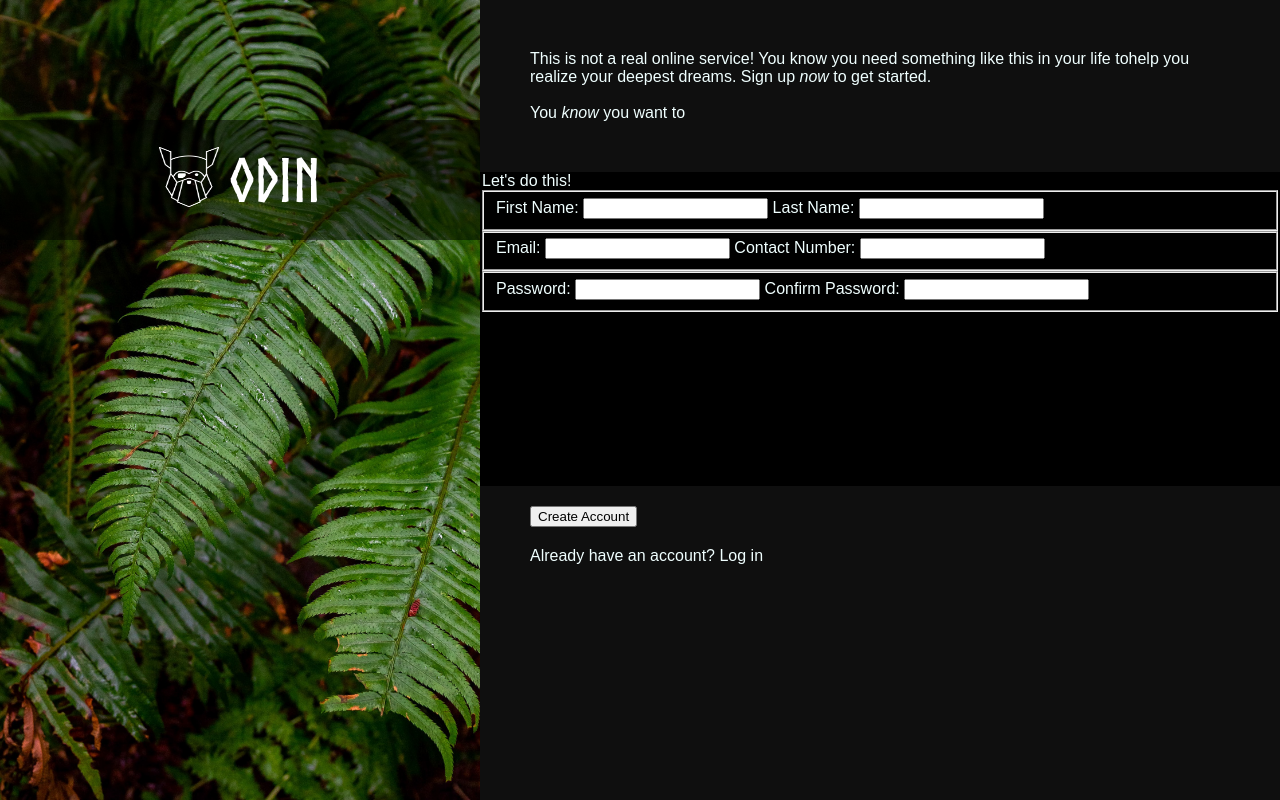
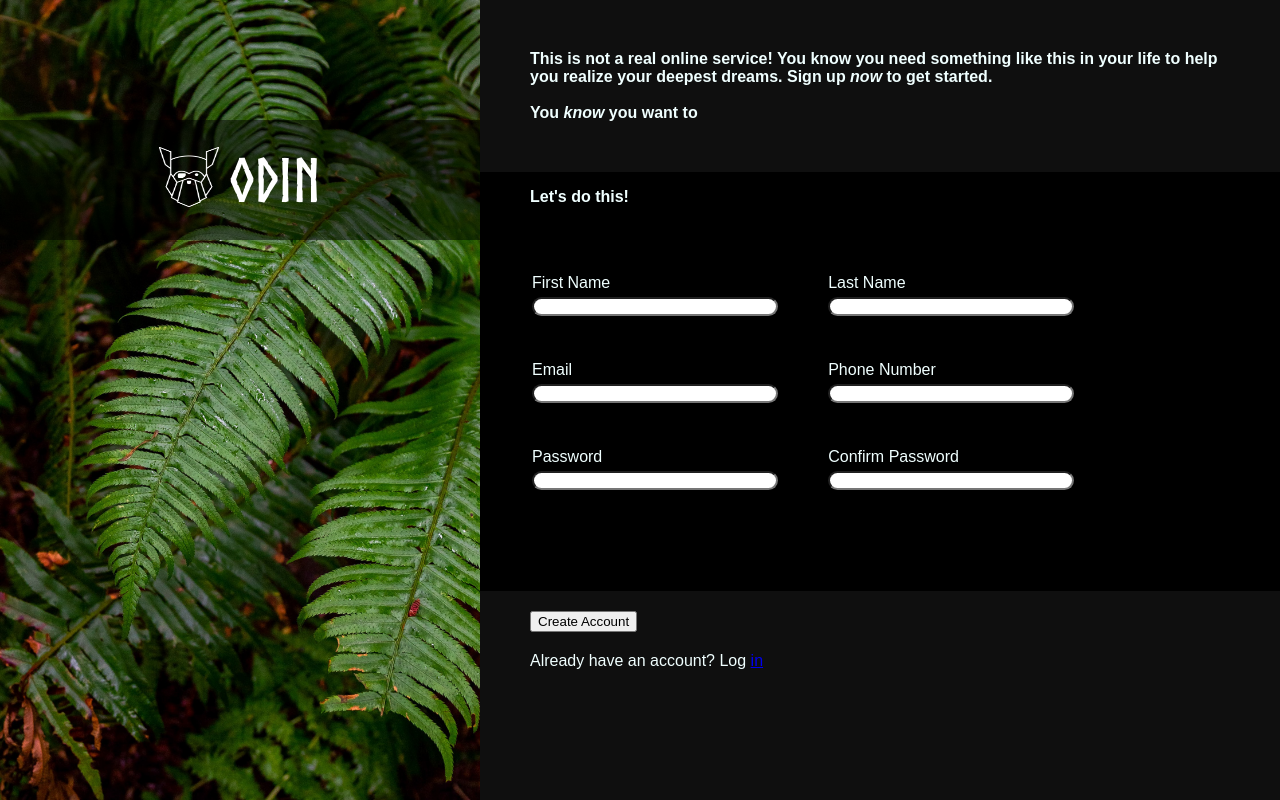
Before and after one commit to mhasyeef/Sign-Up-Form, a plain HTML site: page index.html in a window 1280 px wide. Drawn offline with Linux system fonts and the light colour scheme.

Commit message:
made changes to the style

```diff
--- a/index.html
+++ b/index.html
@@ -22,41 +22,50 @@
 
     <div class="sign-up">
       <div class="caption">
-        <p>This is not a real online service! You know you need something like this in your life tohelp you realize your deepest dreams. Sign up <i>now</i> to get started. </br></br>You <i>know</i> you want to</p>
+        <p>This is not a real online service! You know you need something like this in your life to help you realize your deepest dreams. Sign up <i>now</i> to get started. </br></br>You <i>know</i> you want to</p>
       </div>
 
       <div class="form">
-        <form action="" method="post">
-          <legend>Let's do this!</legend>
+        <form action="" method="post" id="form">
+          <p>Let's do this!</p></br>
           <fieldset>
-            <label for="first_name">First Name: </label>
-            <input type="text" id="first_name" name="first_name">
-
-            <label for="last_name">Last Name: </label>
-            <input type="text" id="last_name" name="last_name">
+            <div class="form-cell">
+                <label for="first_name">First Name</label>
+                <input type="text" name="first_name" id="first_name">
+            </div>
+            <div class="form-cell">
+                <label for="last_name">Last Name</label>
+                <input type="text" id="last_name" name="last_name">
+            </div>
           </fieldset>
 
           <fieldset>
-            <label for="email">Email: </label>
-            <input type="text" id="email" name="email">
-
-            <label for="contact">Contact Number: </label>
-            <input type="text" id="contact" name="contact">
+            <div class="form-cell">
+                <label for="email">Email</label>
+                <input type="email" name="email" id="email">
+            </div>
+            <div class="form-cell">
+                <label for="phone">Phone Number</label>
+                <input type="text" id="phone" name=" phone">
+            </div>
           </fieldset>
 
           <fieldset>
-            <label for="password">Password: </label>
-            <input type="text" id="password" name="password">
-
-            <label for="confirm">Confirm Password: </label>
-            <input type="text" id="confirm" name="confirm">
+            <div class="form-cell">
+                <label for="password">Password</label>
+                <input type="password" name="password" id="password">
+            </div>
+            <div class="form-cell">
+                <label for="confirm_pw">Confirm Password</label>
+                <input type="password" id="confirm_pw" name="confirm_pw">
+            </div>
           </fieldset>
 
         </form>
       </div>
       <div class="create-btn">
         <button>Create Account</button>
-        <p>Already have an account? Log in</p>
+        <p>Already have an account? Log <a href="https://www.theodinproject.com/">in</a> </p>
       </div>
 
     </div>
--- a/style.css
+++ b/style.css
@@ -7,6 +7,12 @@
   --logo-font: 30px;
   --lighter-black: rgba(0, 0, 0, 0.94);
 }
+
+input {
+  -webkit-appearance: none;
+  appearance: none;
+}
+
 
 body{
   margin: 0px;
@@ -31,9 +37,15 @@ body{
   font-family: Arial, Helvetica, sans-serif;
 }
 
+#form > p{
+  font-weight: bolder;
+  margin-bottom: 50px;
+}
+
 .caption > p{
   margin: 50px;
   flex: 1;
+
 }
 
 .container{
@@ -77,11 +89,13 @@ body{
   align-items: center;
   justify-content: center;
   font-family: Arial, Helvetica, sans-serif;
-  background-color: var(--lighter-black)
+  background-color: var(--lighter-black);
+  font-weight: bolder;
+
 }
 
 .create-btn{
-  flex: 1;
+  flex: 0.5;
   background-color: var(--lighter-black);
 }
 
@@ -89,3 +103,35 @@ body{
   margin-left: 50px;
   margin-top: 20px;
 }
+
+a:hover{
+  color: yellow;
+}
+
+#form{
+  display: flex;
+  flex-direction: column;
+  align-content: center;
+  margin-left: 50px;
+}
+
+fieldset{
+  display: flex;
+  flex-direction: row;
+  border: none;
+  gap: 50px;
+  padding: 0px;
+  padding-bottom: 45px;
+}
+
+.form-cell{
+  display: flex;
+  flex-direction: column;
+  width: 33%;
+}
+
+form input{
+  border-radius: 10px;
+  margin-top: 5px;
+  padding: 0px;
+}
```
